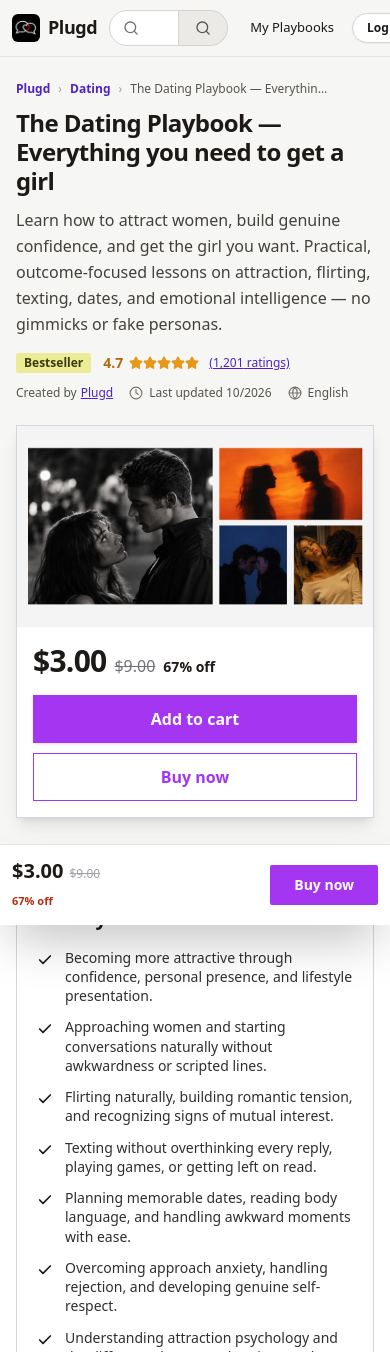
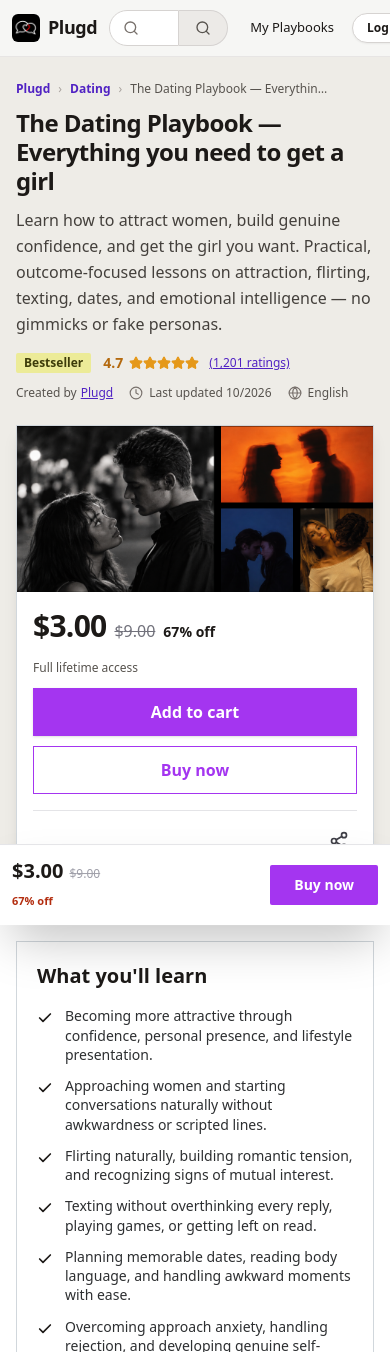
Before and after one commit to Ravishankar802/The-Plugd, a Next.js app: page /men in a window 390 px wide. Shown: the top 1352 px of the page. Built offline with nearby package versions, Linux system fonts and the light colour scheme; no server answers.

Commit message:
Update Dating Playbook sales page: soft off-white hero, edge-to-edge collage, dual purchase buttons, and sleek share icon

```diff
--- a/src/components/PlaybookDetailView.tsx
+++ b/src/components/PlaybookDetailView.tsx
@@ -205,8 +205,8 @@ export default function PlaybookDetailView({
         </div>
       </div>
 
-      {/* SECTION: HERO (Strong, Clean Off-White Background) */}
-      <section className="bg-[#f6f6f4] text-[#1c1917] border-b border-[#e7e5e4] pt-6 pb-8 lg:pt-8 lg:pb-10 relative overflow-hidden">
+      {/* SECTION: HERO (Soft off-white / light gray, distinct from pure-white content below) */}
+      <section className="bg-[#eeece7] text-[#1c1917] border-b border-[#dedbd5] pt-6 pb-8 lg:pt-8 lg:pb-10 relative overflow-hidden">
         <div className="mx-auto max-w-[1240px] px-4 sm:px-6 lg:px-8">
           <div className="lg:w-[65%] xl:w-[68%] pr-0 lg:pr-8">
             {/* Breadcrumb Navigation */}
@@ -286,15 +286,22 @@ export default function PlaybookDetailView({
             {/* Mobile-Only Purchase Card within Hero */}
             <div ref={heroCtaRef} className="block lg:hidden mt-6">
               <div className="rounded-none border border-[#d1d7dc] bg-white text-[#1c1917] overflow-hidden shadow-lg">
-                {/* Static Thumbnail Preview (No overlay / play button) */}
-                <div className="relative aspect-video w-full bg-zinc-100 overflow-hidden">
+                {/* Static Thumbnail fitting entire image area edge-to-edge */}
+                <div className="relative aspect-[961/448] w-full overflow-hidden bg-black">
                   <Image
                     src={playbook.thumbnail}
                     alt={playbook.title}
-                    fill
+                    width={1024}
+                    height={576}
                     sizes="100vw"
-                    className="object-cover"
                     priority
+                    className="absolute max-w-none"
+                    style={{
+                      width: "106.56%",
+                      height: "128.57%",
+                      left: "-3.33%",
+                      top: "-14.06%",
+                    }}
                   />
                 </div>
 
@@ -318,20 +325,18 @@ export default function PlaybookDetailView({
                     </div>
                   )}
 
-                  {hasAccess ? (
-                    <Link
-                      href={`/learn/${playbook.slug}`}
-                      className="w-full h-12 bg-[#a435f0] hover:bg-[#8710d8] text-white font-bold text-base rounded-none transition-colors flex items-center justify-center shadow-sm"
-                    >
-                      Go to Playbook →
-                    </Link>
-                  ) : (
+                  {/* Lifetime access above buttons */}
+                  <div className="text-xs text-[#57534e] mb-3 font-normal">
+                    Full lifetime access
+                  </div>
+
+                  {/* CTAs */}
                   <div className="space-y-2.5">
                     <button
                       type="button"
                       onClick={handleCheckout}
                       disabled={isCheckingOut}
-                        className="w-full h-12 bg-[#a435f0] hover:bg-[#8710d8] text-white font-bold text-base rounded-none transition-colors shadow-sm cursor-pointer"
+                      className="w-full h-12 bg-[#a435f0] hover:bg-[#8710d8] text-white font-bold text-base rounded-none transition-colors shadow-sm cursor-pointer flex items-center justify-center"
                     >
                       {isCheckingOut ? "Connecting to Checkout..." : "Add to cart"}
                     </button>
@@ -339,12 +344,29 @@ export default function PlaybookDetailView({
                       type="button"
                       onClick={handleCheckout}
                       disabled={isCheckingOut}
-                        className="w-full h-12 bg-white hover:bg-purple-50/60 text-[#a435f0] font-bold text-base rounded-none border border-[#a435f0] transition-colors cursor-pointer"
+                      className="w-full h-12 bg-white hover:bg-purple-50/60 text-[#a435f0] font-bold text-base rounded-none border border-[#a435f0] transition-colors cursor-pointer flex items-center justify-center"
                     >
                       Buy now
                     </button>
                   </div>
+
+                  {/* Bottom Action Area: Sleek Share Icon on the Right */}
+                  <div className="mt-4 pt-3 border-t border-zinc-200 flex items-center justify-end">
+                    <button
+                      type="button"
+                      onClick={handleShare}
+                      title={copiedLink ? "Link copied!" : "Share playbook"}
+                      aria-label="Share playbook"
+                      className="inline-flex items-center justify-center p-2 rounded-full text-zinc-700 hover:text-[#5022c3] hover:bg-zinc-100 transition-colors cursor-pointer relative"
+                    >
+                      <Share2 className="h-5 w-5" />
+                      {copiedLink && (
+                        <span className="absolute right-full mr-2 px-2 py-0.5 text-[11px] font-semibold bg-[#1c1917] text-white rounded whitespace-nowrap shadow-sm">
+                          Link copied!
+                        </span>
                       )}
+                    </button>
+                  </div>
                 </div>
               </div>
             </div>
@@ -771,15 +793,22 @@ export default function PlaybookDetailView({
             {/* RIGHT COLUMN: DESKTOP FLOATING PURCHASE CARD (UDEMY PATTERN) */}
             <div className="hidden lg:block relative">
               <div className="sticky top-6 -mt-[310px] z-30 w-full bg-white text-[#1c1917] border border-[#d1d7dc] shadow-2xl rounded-none overflow-hidden">
-                {/* 16:9 Static Thumbnail (No preview overlay / play button) */}
-                <div className="relative aspect-video w-full bg-zinc-100 overflow-hidden">
+                {/* Static Thumbnail fitting entire image area edge-to-edge */}
+                <div className="relative aspect-[961/448] w-full overflow-hidden bg-black">
                   <Image
                     src={playbook.thumbnail}
                     alt={playbook.title}
-                    fill
+                    width={1024}
+                    height={576}
                     sizes="(max-width: 1280px) 340px, 370px"
-                    className="object-cover"
                     priority
+                    className="absolute max-w-none"
+                    style={{
+                      width: "106.56%",
+                      height: "128.57%",
+                      left: "-3.33%",
+                      top: "-14.06%",
+                    }}
                   />
                 </div>
 
@@ -805,23 +834,18 @@ export default function PlaybookDetailView({
                     </div>
                   )}
 
+                  {/* Lifetime access above buttons */}
+                  <div className="text-xs text-[#57534e] mb-3 font-normal">
+                    Full lifetime access
+                  </div>
+
                   {/* CTAs */}
-                  {hasAccess ? (
-                    <div className="space-y-2">
-                      <Link
-                        href={`/learn/${playbook.slug}`}
-                        className="w-full h-12 bg-[#a435f0] hover:bg-[#8710d8] text-white font-bold text-base rounded-none transition-colors flex items-center justify-center shadow-sm"
-                      >
-                        Go to Playbook →
-                      </Link>
-                    </div>
-                  ) : (
                   <div className="space-y-2.5">
                     <button
                       type="button"
                       onClick={handleCheckout}
                       disabled={isCheckingOut}
-                        className="w-full h-12 bg-[#a435f0] hover:bg-[#8710d8] text-white font-bold text-base rounded-none transition-colors shadow-sm cursor-pointer"
+                      className="w-full h-12 bg-[#a435f0] hover:bg-[#8710d8] text-white font-bold text-base rounded-none transition-colors shadow-sm cursor-pointer flex items-center justify-center"
                     >
                       {isCheckingOut ? "Connecting to Checkout..." : "Add to cart"}
                     </button>
@@ -829,27 +853,28 @@ export default function PlaybookDetailView({
                       type="button"
                       onClick={handleCheckout}
                       disabled={isCheckingOut}
-                        className="w-full h-12 bg-white hover:bg-purple-50/60 text-[#a435f0] font-bold text-base rounded-none border border-[#a435f0] transition-colors cursor-pointer"
+                      className="w-full h-12 bg-white hover:bg-purple-50/60 text-[#a435f0] font-bold text-base rounded-none border border-[#a435f0] transition-colors cursor-pointer flex items-center justify-center"
                     >
                       Buy now
                     </button>
                   </div>
-                  )}
 
-                  {/* Share & Links */}
-                  <div className="mt-5 pt-4 border-t border-zinc-200 flex items-center justify-between text-xs font-bold text-[#1c1917]">
+                  {/* Bottom Action Area: Sleek Share Icon on the Right */}
+                  <div className="mt-5 pt-4 border-t border-zinc-200 flex items-center justify-end">
                     <button
                       type="button"
                       onClick={handleShare}
-                      className="inline-flex items-center gap-1.5 hover:text-[#5022c3] cursor-pointer"
+                      title={copiedLink ? "Link copied!" : "Share playbook"}
+                      aria-label="Share playbook"
+                      className="inline-flex items-center justify-center p-2 rounded-full text-zinc-700 hover:text-[#5022c3] hover:bg-zinc-100 transition-colors cursor-pointer relative"
                     >
-                      <Share2 className="h-3.5 w-3.5" />
-                      <span>{copiedLink ? "Link copied!" : "Share"}</span>
+                      <Share2 className="h-5 w-5" />
+                      {copiedLink && (
+                        <span className="absolute right-full mr-2 px-2 py-0.5 text-[11px] font-semibold bg-[#1c1917] text-white rounded whitespace-nowrap shadow-sm">
+                          Link copied!
+                        </span>
+                      )}
                     </button>
-                    <span className="text-zinc-300">|</span>
-                    <a href="#faq" className="hover:text-[#5022c3]">
-                      Apply Coupon
-                    </a>
                   </div>
                 </div>
               </div>
```
Lines whose indentation alone changed are shown as unchanged.
